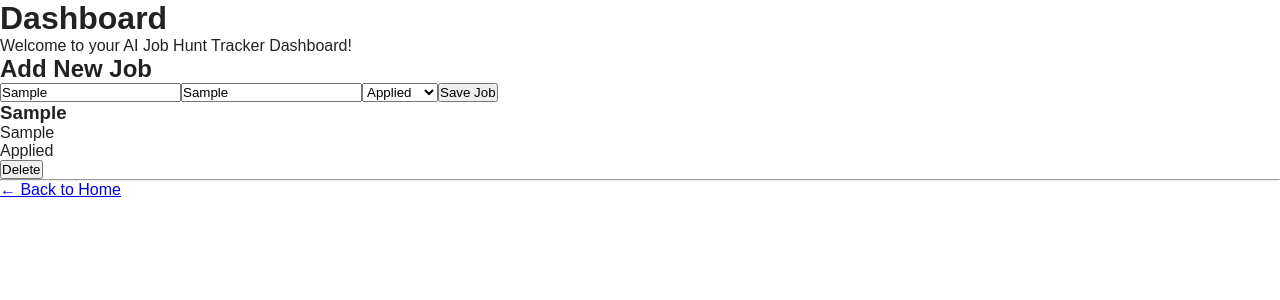
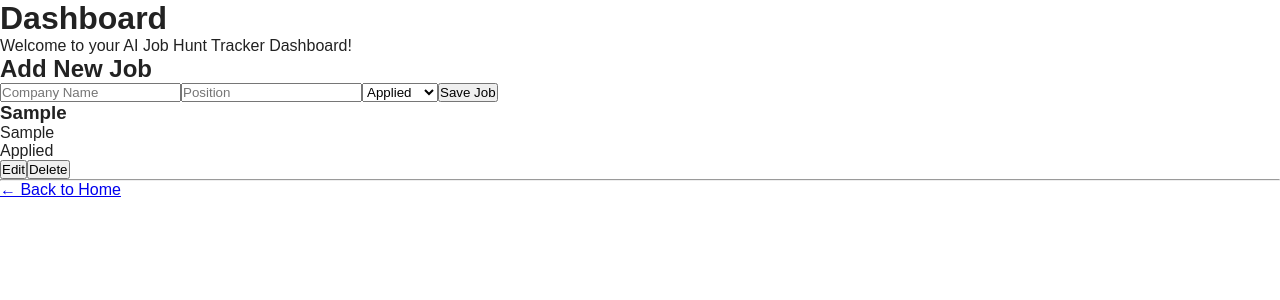
Before and after one commit to shahanayub/AI-Job-Hunt-Tracker, a React (Vite) app in the folder frontend/: page /dashboard in a window 1280 px wide. Both pictures are taken after typing "Sample", "Sample" into the empty fields and a click on the button "Save Job". Shown: the top 300 px of the page. Built offline with nearby package versions, Linux system fonts and the light colour scheme.

Commit message:
feat: complete CRUD functionality

```diff
--- a/frontend/src/components/JobForm.tsx
+++ b/frontend/src/components/JobForm.tsx
@@ -1,18 +1,35 @@
-import { useState } from 'react'
+import { useState, useEffect } from 'react'
+
 type JobFormProps = {
   onAddJob: (job: any) => void
+  editingJob: any
 }
-function JobForm({ onAddJob }: JobFormProps) {
+
+function JobForm({ onAddJob, editingJob }: JobFormProps) {
   const [company, setCompany] = useState('')
   const [position, setPosition] = useState('')
   const [status, setStatus] = useState('Applied')
+
+  useEffect(() => {
+    if (editingJob) {
+      setCompany(editingJob.job.company)
+      setPosition(editingJob.job.position)
+      setStatus(editingJob.job.status)
+    }
+  }, [editingJob])
+
   function handleSubmit() {
     onAddJob({
       company,
       position,
       status,
     })
+
+    setCompany('')
+    setPosition('')
+    setStatus('Applied')
   }
+
   return (
     <div className="job-form">
       <h2>Add New Job</h2>
--- a/frontend/src/pages/Dashboard.tsx
+++ b/frontend/src/pages/Dashboard.tsx
@@ -4,9 +4,17 @@ import { useState } from 'react'
 
 function Dashboard() {
   const [jobs, setJobs] = useState([])
+  const [editingJob, setEditingJob] = useState<any>(null)
 
 function addJob(job: any) {
-  setJobs([...jobs, job])
+  if (editingJob) {
+    const updatedJobs = [...jobs]
+    updatedJobs[editingJob.index] = job
+    setJobs(updatedJobs)
+    setEditingJob(null)
+  } else {
+    setJobs([...jobs, job])
+  }
 }
 function deleteJob(indexToDelete: number) {
   setJobs(
@@ -19,16 +27,30 @@ function deleteJob(indexToDelete: number) {
 
       <p>Welcome to your AI Job Hunt Tracker Dashboard!</p>
 
-<JobForm onAddJob={addJob} />
+<JobForm
+  onAddJob={addJob}
+  editingJob={editingJob}
+/>
 
 {jobs.map((job: any, index) => (
   <div key={index}>
     <h3>{job.company}</h3>
     <p>{job.position}</p>
     <p>{job.status}</p>
+    <button
+  onClick={() =>
+    setEditingJob({
+      job,
+      index,
+      })
+      }
+    >
+      Edit
+    </button>
     <button onClick={() => deleteJob(index)}>
-    Delete
+      Delete
     </button>
+
     <hr />
   </div>
 ))}
```
Lines whose indentation alone changed are shown as unchanged.
